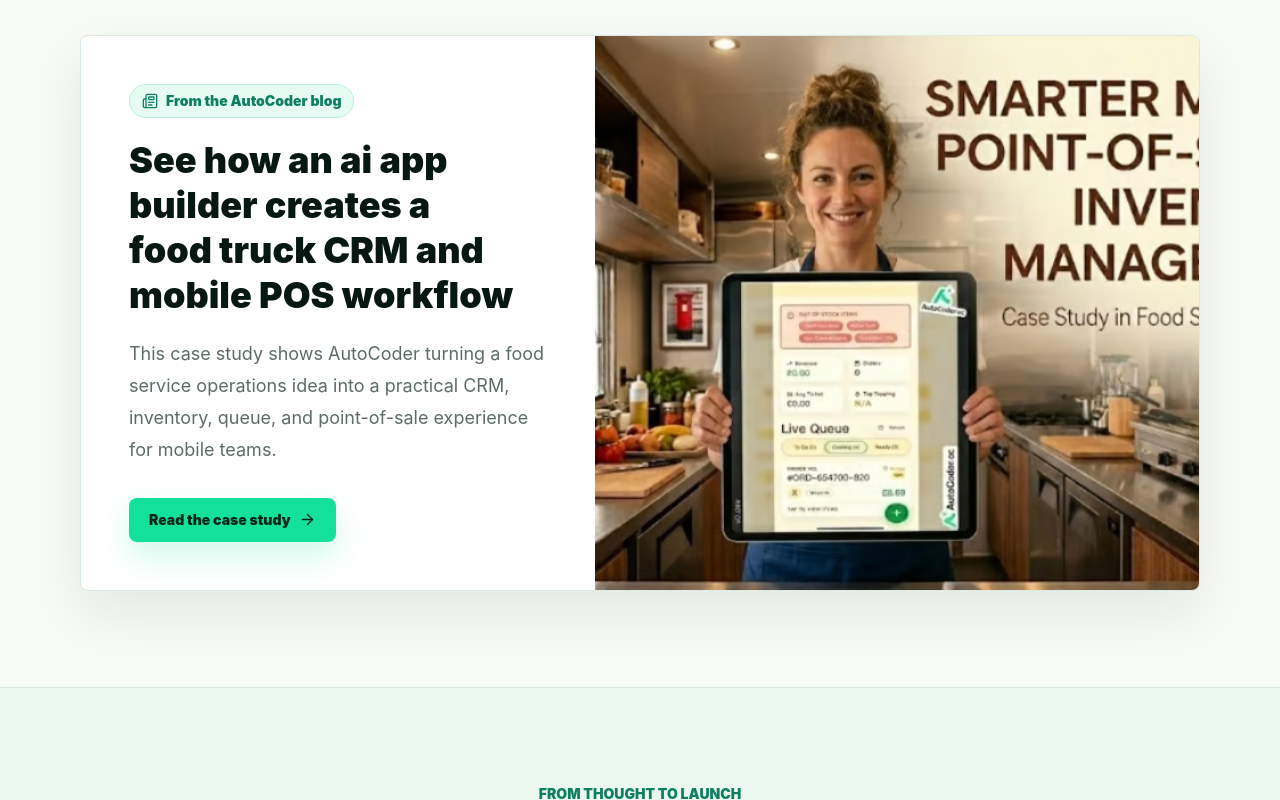
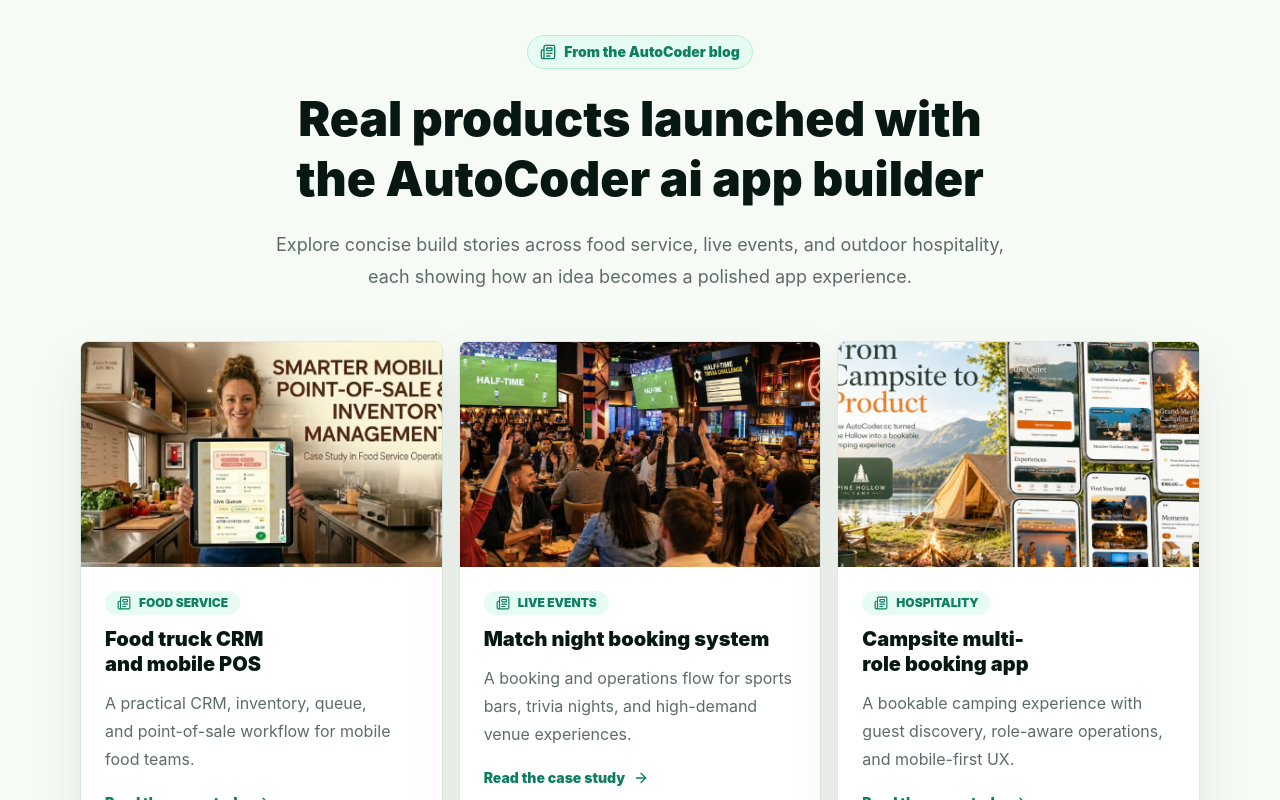
Before and after one commit to Ryanbib1/html4language, a Next.js app: page /en in a window 1280 px wide. Shown: the part 3680-4480 px from the top of the page. Built offline with nearby package versions, Linux system fonts and the light colour scheme.

Commit message:
Expand blog case study showcase

```diff
--- a/components/BlogFeature.tsx
+++ b/components/BlogFeature.tsx
@@ -6,40 +6,69 @@
   copy: Dictionary["blogFeature"];
 };
 
-const blogImageSrc = `${process.env.NEXT_PUBLIC_BASE_PATH ?? ""}/screenshots/food-truck-crm-blog.png`;
-const blogHref = "https://www.autocoder.cc/docs/blog/food-truck-crm-autocoder";
+const basePath = process.env.NEXT_PUBLIC_BASE_PATH ?? "";
+
+const blogCases = [
+  {
+    href: "https://www.autocoder.cc/docs/blog/food-truck-crm-autocoder",
+    image: `${basePath}/screenshots/food-truck-crm-blog.png`
+  },
+  {
+    href: "https://www.autocoder.cc/docs/blog/match-night-booking-system",
+    image: `${basePath}/screenshots/match-night-booking.png`
+  },
+  {
+    href: "https://www.autocoder.cc/docs/blog/campsite-multi-role-booking-app",
+    image: `${basePath}/screenshots/campsite-booking-app.png`
+  }
+];
 
 export function BlogFeature({ copy }: BlogFeatureProps) {
   return (
     <section id="case-study" className="py-20 sm:py-24">
       <div className="section-shell">
-        <div className="grid overflow-hidden rounded-[8px] border border-[color:var(--line)] bg-white shadow-[0_22px_54px_rgba(7,23,18,0.08)] lg:grid-cols-[0.92fr_1.08fr]">
-          <div className="flex flex-col justify-center p-7 sm:p-10 lg:p-12">
-            <div className="mb-5 inline-flex w-fit items-center gap-2 rounded-full border border-[color:var(--mint-line)] bg-[color:var(--mint-soft)] px-3 py-1.5 text-sm font-black text-[color:var(--leaf)]">
+        <div className="mx-auto max-w-3xl text-center">
+          <div className="mx-auto mb-5 inline-flex w-fit items-center gap-2 rounded-full border border-[color:var(--mint-line)] bg-[color:var(--mint-soft)] px-3 py-1.5 text-sm font-black text-[color:var(--leaf)]">
             <Newspaper size={16} aria-hidden="true" />
             {copy.eyebrow}
           </div>
-            <h2 className="text-balance text-3xl font-black leading-tight text-[color:var(--ink)] sm:text-4xl">
-              {copy.heading}
-            </h2>
+          <h2 className="text-balance text-4xl font-black leading-tight text-[color:var(--ink)] sm:text-5xl">{copy.heading}</h2>
           <p className="text-pretty mt-5 text-lg leading-8 text-[color:var(--muted)]">{copy.description}</p>
+        </div>
+
+        <div className="mt-12 grid gap-4 lg:grid-cols-3">
+          {copy.items.map((item, index) => {
+            const blogCase = blogCases[index] ?? blogCases[0];
+
+            return (
+              <article key={item.title} className="overflow-hidden rounded-[8px] border border-[color:var(--line)] bg-white shadow-[0_22px_54px_rgba(7,23,18,0.08)]">
+                <a href={blogCase.href} className="group relative block aspect-[16/10] overflow-hidden bg-[color:var(--mint-soft)]" aria-label={item.imageAlt}>
+                  <Image
+                    src={blogCase.image}
+                    alt={item.imageAlt}
+                    fill
+                    className="object-cover transition duration-500 group-hover:scale-[1.03]"
+                    sizes="(min-width: 1024px) 33vw, 100vw"
+                  />
+                </a>
+                <div className="p-6">
+                  <p className="mb-3 inline-flex items-center gap-2 rounded-full bg-[color:var(--mint-soft)] px-3 py-1 text-xs font-black uppercase tracking-normal text-[color:var(--leaf)]">
+                    <Newspaper size={14} aria-hidden="true" />
+                    {item.category}
+                  </p>
+                  <h3 className="text-balance text-xl font-black leading-tight text-[color:var(--ink)]">{item.title}</h3>
+                  <p className="text-pretty mt-3 leading-7 text-[color:var(--muted)]">{item.description}</p>
                   <a
-              href={blogHref}
-              className="mt-8 inline-flex w-fit items-center justify-center gap-2 rounded-[8px] bg-[color:var(--mint)] px-5 py-3 text-sm font-black text-[#06251b] shadow-[0_14px_30px_rgba(19,224,155,0.2)] transition hover:-translate-y-0.5 hover:bg-[#35e8ac]"
+                    href={blogCase.href}
+                    className="mt-5 inline-flex items-center justify-center gap-2 text-sm font-black text-[color:var(--leaf)] transition hover:text-[color:var(--ink)]"
                   >
                     {copy.cta}
-              <ArrowRight size={17} aria-hidden="true" />
+                    <ArrowRight size={16} aria-hidden="true" />
                   </a>
                 </div>
-          <a href={blogHref} className="group relative block min-h-[260px] overflow-hidden bg-[color:var(--mint-soft)] sm:min-h-[360px]" aria-label={copy.imageAlt}>
-            <Image
-              src={blogImageSrc}
-              alt={copy.imageAlt}
-              fill
-              className="object-cover transition duration-500 group-hover:scale-[1.03]"
-              sizes="(min-width: 1024px) 54vw, 100vw"
-            />
-          </a>
+              </article>
+            );
+          })}
         </div>
       </div>
     </section>
--- a/dictionaries/en.json
+++ b/dictionaries/en.json
@@ -124,10 +124,29 @@
   },
   "blogFeature": {
     "eyebrow": "From the AutoCoder blog",
-    "heading": "See how an ai app builder creates a food truck CRM and mobile POS workflow",
-    "description": "This case study shows AutoCoder turning a food service operations idea into a practical CRM, inventory, queue, and point-of-sale experience for mobile teams.",
+    "heading": "Real products launched with the AutoCoder ai app builder",
+    "description": "Explore concise build stories across food service, live events, and outdoor hospitality, each showing how an idea becomes a polished app experience.",
     "cta": "Read the case study",
-    "imageAlt": "Food truck CRM case study built with AutoCoder"
+    "items": [
+      {
+        "category": "Food service",
+        "title": "Food truck CRM and mobile POS",
+        "description": "A practical CRM, inventory, queue, and point-of-sale workflow for mobile food teams.",
+        "imageAlt": "Food truck CRM case study built with AutoCoder"
+      },
+      {
+        "category": "Live events",
+        "title": "Match night booking system",
+        "description": "A booking and operations flow for sports bars, trivia nights, and high-demand venue experiences.",
+        "imageAlt": "Match night booking system case study built with AutoCoder"
+      },
+      {
+        "category": "Hospitality",
+        "title": "Campsite multi-role booking app",
+        "description": "A bookable camping experience with guest discovery, role-aware operations, and mobile-first UX.",
+        "imageAlt": "Campsite multi-role booking app case study built with AutoCoder"
+      }
+    ]
   },
   "comparison": {
     "eyebrow": "Why AutoCoder",
--- a/dictionaries/es.json
+++ b/dictionaries/es.json
@@ -124,10 +124,29 @@
   },
   "blogFeature": {
     "eyebrow": "Desde el blog de AutoCoder",
-    "heading": "Mira cómo un ai app builder crea un CRM para food trucks y un flujo POS móvil",
-    "description": "Este caso muestra cómo AutoCoder convierte una idea de operaciones gastronómicas en una experiencia práctica de CRM, inventario, cola y punto de venta para equipos móviles.",
+    "heading": "Productos reales lanzados con el ai app builder de AutoCoder",
+    "description": "Explora historias breves de creación en food service, eventos en vivo y hospitalidad outdoor, cada una mostrando cómo una idea se convierte en una app pulida.",
     "cta": "Leer el caso",
-    "imageAlt": "Caso de CRM para food trucks creado con AutoCoder"
+    "items": [
+      {
+        "category": "Food service",
+        "title": "CRM para food trucks y POS móvil",
+        "description": "Un flujo práctico de CRM, inventario, cola y punto de venta para equipos gastronómicos móviles.",
+        "imageAlt": "Caso de CRM para food trucks creado con AutoCoder"
+      },
+      {
+        "category": "Eventos en vivo",
+        "title": "Sistema de reservas para noches de partido",
+        "description": "Un flujo de reservas y operaciones para sports bars, trivia nights y experiencias de alta demanda.",
+        "imageAlt": "Caso de sistema de reservas para noches de partido creado con AutoCoder"
+      },
+      {
+        "category": "Hospitalidad",
+        "title": "App de reservas de camping multi-rol",
+        "description": "Una experiencia de camping reservable con descubrimiento, operaciones por rol y UX mobile-first.",
+        "imageAlt": "Caso de app de reservas de camping creada con AutoCoder"
+      }
+    ]
   },
   "comparison": {
     "eyebrow": "Por qué AutoCoder",
--- a/dictionaries/fr.json
+++ b/dictionaries/fr.json
@@ -124,10 +124,29 @@
   },
   "blogFeature": {
     "eyebrow": "Depuis le blog AutoCoder",
-    "heading": "Découvrez comment un ai app builder crée un CRM food truck et un parcours POS mobile",
-    "description": "Cette étude de cas montre comment AutoCoder transforme une idée d'opérations food service en expérience CRM, inventaire, file d'attente et point de vente pour des équipes mobiles.",
+    "heading": "Des produits réels lancés avec l'ai app builder AutoCoder",
+    "description": "Découvrez des récits courts de création pour le food service, les événements live et l'hôtellerie outdoor, montrant comment une idée devient une expérience app soignée.",
     "cta": "Lire l'étude de cas",
-    "imageAlt": "Étude de cas CRM food truck créée avec AutoCoder"
+    "items": [
+      {
+        "category": "Food service",
+        "title": "CRM food truck et POS mobile",
+        "description": "Un parcours CRM, inventaire, file d'attente et point de vente pour des équipes food mobiles.",
+        "imageAlt": "Étude de cas CRM food truck créée avec AutoCoder"
+      },
+      {
+        "category": "Événements live",
+        "title": "Système de réservation pour match night",
+        "description": "Un flux de réservation et d'opérations pour sports bars, soirées quiz et lieux très demandés.",
+        "imageAlt": "Étude de cas système de réservation match night créée avec AutoCoder"
+      },
+      {
+        "category": "Hospitalité",
+        "title": "App de réservation camping multi-rôle",
+        "description": "Une expérience camping réservable avec découverte, opérations par rôle et UX mobile-first.",
+        "imageAlt": "Étude de cas app de réservation camping créée avec AutoCoder"
+      }
+    ]
   },
   "comparison": {
     "eyebrow": "Pourquoi AutoCoder",
--- a/dictionaries/pt.json
+++ b/dictionaries/pt.json
@@ -124,10 +124,29 @@
   },
   "blogFeature": {
     "eyebrow": "Do blog da AutoCoder",
-    "heading": "Veja como um ai app builder cria um CRM para food trucks e um fluxo de POS móvel",
-    "description": "Este caso mostra o AutoCoder transformando uma ideia de operações gastronômicas em uma experiência prática de CRM, estoque, fila e ponto de venda para equipes móveis.",
+    "heading": "Produtos reais lançados com o ai app builder da AutoCoder",
+    "description": "Explore histórias objetivas de criação em food service, eventos ao vivo e hospitalidade outdoor, cada uma mostrando como uma ideia vira uma experiência de app polida.",
     "cta": "Ler o estudo de caso",
-    "imageAlt": "Estudo de caso de CRM para food trucks criado com AutoCoder"
+    "items": [
+      {
+        "category": "Food service",
+        "title": "CRM para food trucks e POS móvel",
+        "description": "Um fluxo prático de CRM, estoque, fila e ponto de venda para equipes gastronômicas móveis.",
+        "imageAlt": "Estudo de caso de CRM para food trucks criado com AutoCoder"
+      },
+      {
+        "category": "Eventos ao vivo",
+        "title": "Sistema de reservas para noites de jogo",
+        "description": "Um fluxo de reservas e operações para sports bars, trivia nights e experiências de alta demanda.",
+        "imageAlt": "Estudo de caso de sistema de reservas para noites de jogo criado com AutoCoder"
+      },
+      {
+        "category": "Hospitalidade",
+        "title": "App multi-rol de reservas para camping",
+        "description": "Uma experiência de camping reservável com descoberta, operações por perfil e UX mobile-first.",
+        "imageAlt": "Estudo de caso de app de reservas para camping criado com AutoCoder"
+      }
+    ]
   },
   "comparison": {
     "eyebrow": "Por que AutoCoder",
```
Also changed, not shown: public/screenshots/campsite-booking-app.png (added), public/screenshots/match-night-booking.png (added). Lines whose indentation alone changed are shown as unchanged.
